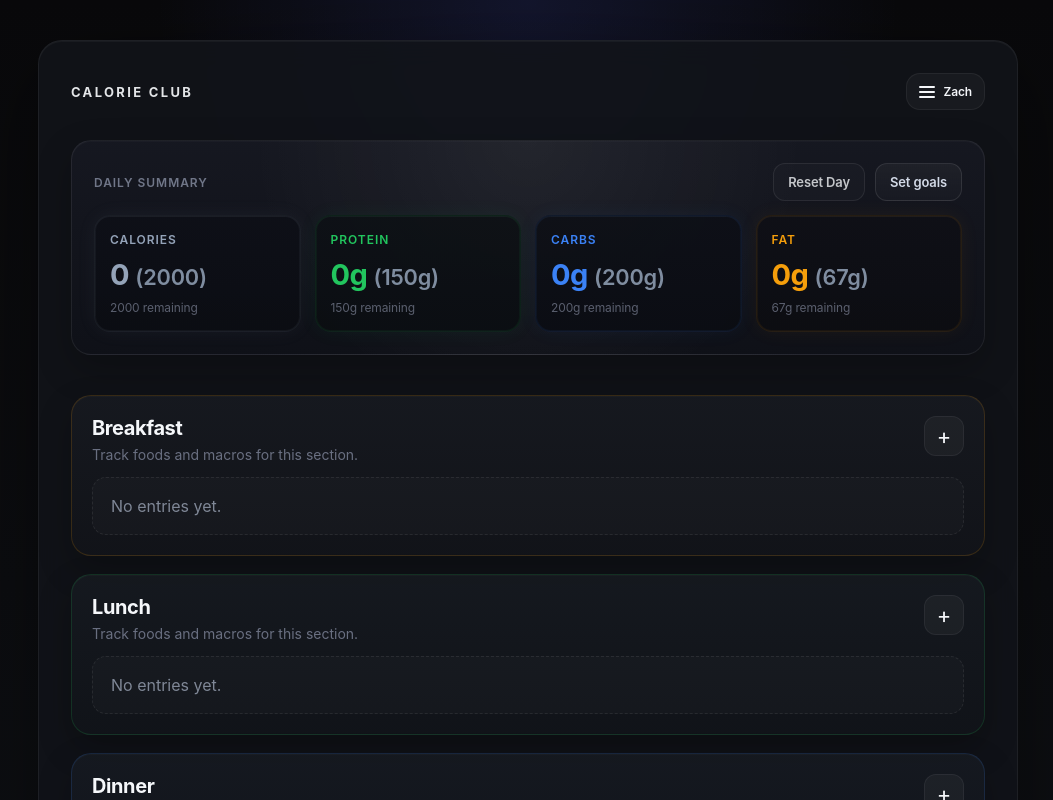
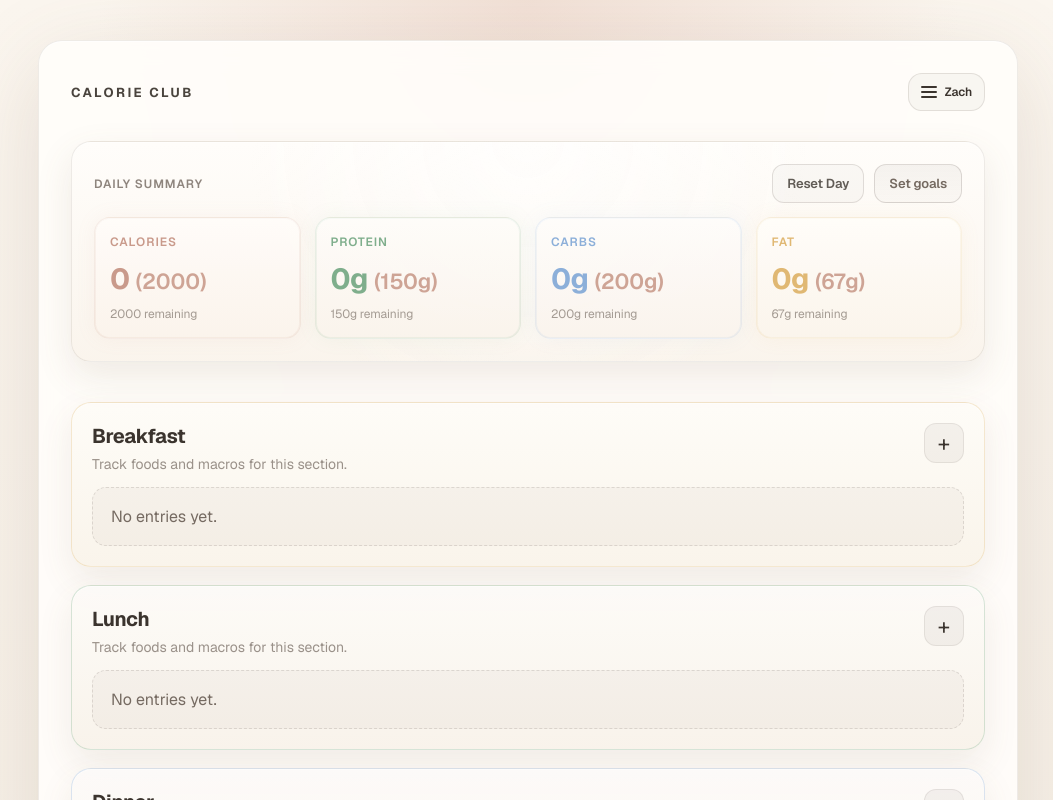
Before and after one commit to zrygwelski/ai-calorie-app, a Next.js app: page / in a window 1280 px wide. Shown: the top 800 px of the page, without its empty margins (112-1165 px from the left). Built offline with nearby package versions, Linux system fonts and the light colour scheme.

Commit message:
complete rehaul of color colors and styles

```diff
--- a/app/globals.css
+++ b/app/globals.css
@@ -1,30 +1,31 @@
 body {
-  font-family: Inter, Arial, sans-serif;
+  font-family: var(--font-geist-sans), "Segoe UI", ui-sans-serif, system-ui, sans-serif;
   margin: 0;
   min-height: 100vh;
-  --macro-calories: #94a3b8;
-  --macro-protein: #22c55e;
-  --macro-carbs: #3b82f6;
-  --macro-fat: #f59e0b;
+  --macro-calories: #C99A8B;
+  --macro-protein: #7FAE8C;
+  --macro-carbs: #8CAFD9;
+  --macro-fat: #E0B873;
 
-  --tint-breakfast: 245, 158, 11;
-  --tint-lunch: 34, 197, 94;
-  --tint-dinner: 59, 130, 246;
-  --tint-snacks: 168, 85, 247;
+  --tint-breakfast: 224, 184, 115;
+  --tint-lunch: 127, 174, 140;
+  --tint-dinner: 140, 175, 217;
+  --tint-snacks: 199, 165, 214;
 
-  --surface-0: #09090b;
-  --surface-1: rgba(18, 20, 26, 0.88);
-  --surface-2: rgba(15, 17, 23, 0.92);
-  --border-1: rgba(255, 255, 255, 0.06);
-  --border-2: rgba(255, 255, 255, 0.045);
-  --text-1: #f5f7fa;
-  --text-2: #a6adbb;
-  --text-3: #8b92a7;
+  --surface-0: #FBF6EF;
+  --surface-1: rgba(255, 253, 250, 0.92);
+  --surface-2: rgba(255, 251, 246, 0.96);
+  --border-1: rgba(64, 54, 46, 0.09);
+  --border-2: rgba(64, 54, 46, 0.06);
+  --text-1: #3B342E;
+  --text-2: #756A61;
+  --text-3: #948B81;
+  --accent: 201, 141, 130;
 
   background:
-    radial-gradient(circle at top, rgba(81, 98, 255, 0.14), transparent 28%),
-    linear-gradient(180deg, #09090b 0%, #0f1115 100%);
-  color: #f5f7fa;
+    radial-gradient(circle at top, rgba(224, 184, 168, 0.35), transparent 32%),
+    linear-gradient(180deg, #FBF6EF 0%, #F5EEE4 100%);
+  color: var(--text-1);
 }
 
 button,
@@ -51,8 +52,8 @@
   border-radius: 24px;
   background: var(--surface-1);
   box-shadow:
-    0 24px 90px rgba(0, 0, 0, 0.42),
-    inset 0 1px 0 rgba(255, 255, 255, 0.04);
+    0 24px 90px rgba(120, 96, 72, 0.16),
+    inset 0 1px 0 rgba(255, 255, 255, 0.7);
   backdrop-filter: blur(14px);
   position: relative;
 }
@@ -78,12 +79,12 @@
   font-weight: 700;
   letter-spacing: 0.18em;
   text-transform: uppercase;
-  color: rgba(245, 247, 250, 0.92);
+  color: rgba(59, 52, 46, 0.92);
 }
 
 .branding-tagline {
   margin: 0 0 20px;
-  color: rgba(199, 207, 221, 0.68);
+  color: rgba(117, 106, 97, 0.72);
   font-size: 13px;
   line-height: 1.4;
   max-width: 300px;
@@ -113,16 +114,16 @@
   align-items: center;
   gap: 8px;
   padding: 10px 12px;
-  border: 1px solid rgba(255, 255, 255, 0.06);
+  border: 1px solid rgba(64, 54, 46, 0.12);
   border-radius: 14px;
-  background: rgba(255, 255, 255, 0.035);
-  color: #f5f7fa;
+  background: rgba(64, 54, 46, 0.035);
+  color: var(--text-1);
   cursor: pointer;
   transition: background-color 160ms ease, transform 160ms ease, border-color 160ms ease;
 }
 
 .user-menu-button:hover {
-  background: rgba(255, 255, 255, 0.08);
+  background: rgba(64, 54, 46, 0.07);
   transform: translateY(-1px);
 }
 
@@ -139,7 +140,7 @@
   width: 100%;
   height: 2px;
   border-radius: 999px;
-  background: #f5f7fa;
+  background: var(--text-1);
 }
 
 .user-menu-text {
@@ -150,7 +151,7 @@
 
 .user-active {
   margin: 0;
-  color: rgba(199, 207, 221, 0.72);
+  color: rgba(117, 106, 97, 0.75);
   font-size: 13px;
   white-space: nowrap;
 }
@@ -162,10 +163,10 @@
   width: min(220px, 100%);
   padding: 10px;
   border-radius: 20px;
-  background: rgba(18, 20, 26, 0.92);
-  border: 1px solid rgba(255, 255, 255, 0.06);
+  background: rgba(255, 253, 250, 0.97);
+  border: 1px solid rgba(64, 54, 46, 0.1);
   backdrop-filter: blur(16px);
-  box-shadow: 0 28px 60px rgba(0, 0, 0, 0.22);
+  box-shadow: 0 28px 60px rgba(120, 96, 72, 0.18);
   z-index: 20;
   display: grid;
   gap: 6px;
@@ -180,7 +181,7 @@
   padding: 9px 12px;
   border-radius: 16px;
   background: transparent;
-  color: #f5f7fa;
+  color: var(--text-1);
   border: none;
   text-align: left;
   cursor: pointer;
@@ -194,12 +195,12 @@
 
 .user-menu-item:hover,
 .user-menu-item:focus-visible {
-  background: rgba(255, 255, 255, 0.06);
+  background: rgba(64, 54, 46, 0.06);
   outline: none;
 }
 
 .user-menu-item--active {
-  background: rgba(255, 255, 255, 0.08);
+  background: rgba(64, 54, 46, 0.08);
 }
 
 .user-menu-check {
@@ -209,8 +210,8 @@
   width: 18px;
   height: 18px;
   border-radius: 999px;
-  background: rgba(255, 255, 255, 0.08);
-  color: rgba(148, 163, 184, 0.95);
+  background: rgba(64, 54, 46, 0.08);
+  color: rgba(117, 106, 97, 0.9);
   font-size: 12px;
   line-height: 1;
 }
@@ -234,7 +235,7 @@
 .modal-eyebrow,
 .result-label {
   margin: 0 0 10px;
-  color: rgba(139, 146, 167, 0.78);
+  color: rgba(117, 106, 97, 0.82);
   font-size: 12px;
   font-weight: 600;
   letter-spacing: 0.08em;
@@ -245,11 +246,11 @@
   margin-top: 26px;
   padding: 20px;
   border-radius: 20px;
-  border: 1px solid rgba(255, 255, 255, 0.055);
-  background: linear-gradient(180deg, rgba(21, 24, 31, 0.97), rgba(16, 18, 24, 0.97));
+  border: 1px solid rgba(64, 54, 46, 0.09);
+  background: linear-gradient(180deg, rgba(255, 253, 250, 0.95), rgba(250, 244, 236, 0.95));
   box-shadow:
-    inset 0 1px 0 rgba(255, 255, 255, 0.02),
-    0 10px 28px rgba(0, 0, 0, 0.2);
+    inset 0 1px 0 rgba(255, 255, 255, 0.5),
+    0 10px 28px rgba(120, 96, 72, 0.1);
 }
 
 .goals-header {
@@ -266,11 +267,11 @@
 }
 
 .goals-toggle {
-  border: 1px solid rgba(255, 255, 255, 0.1);
+  border: 1px solid rgba(64, 54, 46, 0.16);
   border-radius: 12px;
   padding: 10px 14px;
-  background: linear-gradient(180deg, rgba(255, 255, 255, 0.045), rgba(255, 255, 255, 0.02));
-  color: #d2d9e6;
+  background: linear-gradient(180deg, rgba(64, 54, 46, 0.05), rgba(64, 54, 46, 0.02));
+  color: var(--text-2);
   font-size: 13px;
   font-weight: 560;
   letter-spacing: -0.01em;
@@ -284,25 +285,25 @@
 }
 
 .goals-toggle:hover {
-  background: linear-gradient(180deg, rgba(255, 255, 255, 0.065), rgba(255, 255, 255, 0.03));
-  border-color: rgba(255, 255, 255, 0.14);
-  color: #edf2f9;
+  background: linear-gradient(180deg, rgba(64, 54, 46, 0.08), rgba(64, 54, 46, 0.04));
+  border-color: rgba(64, 54, 46, 0.22);
+  color: var(--text-1);
   transform: translateY(-1px);
 }
 
 .goals-toggle:focus-visible,
 .reset-button:focus-visible {
   outline: none;
-  border-color: rgba(132, 145, 255, 0.6);
-  box-shadow: 0 0 0 4px rgba(97, 111, 255, 0.14);
+  border-color: rgba(var(--accent), 0.65);
+  box-shadow: 0 0 0 4px rgba(var(--accent), 0.22);
 }
 
 .reset-button {
-  border: 1px solid rgba(255, 255, 255, 0.08);
+  border: 1px solid rgba(64, 54, 46, 0.14);
   border-radius: 12px;
   padding: 10px 14px;
-  background: rgba(255, 255, 255, 0.02);
-  color: rgba(245, 247, 250, 0.78);
+  background: rgba(64, 54, 46, 0.025);
+  color: rgba(59, 52, 46, 0.8);
   font-size: 13px;
   font-weight: 560;
   letter-spacing: -0.01em;
@@ -316,9 +317,9 @@
 }
 
 .reset-button:hover {
-  background: rgba(255, 255, 255, 0.035);
-  border-color: rgba(255, 255, 255, 0.12);
-  color: #edf2f9;
+  background: rgba(64, 54, 46, 0.05);
+  border-color: rgba(64, 54, 46, 0.18);
+  color: var(--text-1);
   transform: translateY(-1px);
 }
 
@@ -332,7 +333,7 @@
 }
 
 .goals-label {
-  color: rgba(139, 146, 167, 0.74);
+  color: rgba(117, 106, 97, 0.78);
   font-size: 12px;
   font-weight: 600;
   letter-spacing: 0.08em;
@@ -340,7 +341,7 @@
 }
 
 .goals-derived {
-  color: rgba(199, 207, 221, 0.76);
+  color: rgba(90, 80, 72, 0.8);
   font-weight: 650;
   letter-spacing: -0.01em;
   text-transform: none;
@@ -349,20 +350,20 @@
 .goals-input {
   width: 100%;
   padding: 10px 12px;
-  border: 1px solid rgba(255, 255, 255, 0.065);
+  border: 1px solid rgba(64, 54, 46, 0.14);
   border-radius: 12px;
-  background: rgba(255, 255, 255, 0.022);
-  color: #f5f7fa;
+  background: rgba(64, 54, 46, 0.035);
+  color: var(--text-1);
 }
 
 .goals-input::placeholder {
-  color: #727b8d;
+  color: var(--text-3);
 }
 
 .goals-input:focus-visible {
   outline: none;
-  border-color: rgba(132, 145, 255, 0.6);
-  box-shadow: 0 0 0 4px rgba(97, 111, 255, 0.14);
+  border-color: rgba(var(--accent), 0.65);
+  box-shadow: 0 0 0 4px rgba(var(--accent), 0.22);
 }
 
 .goals-daily {
@@ -375,13 +376,13 @@
 .goals-total {
   padding: 10px 12px;
   border-radius: 14px;
-  border: 1px solid rgba(255, 255, 255, 0.06);
-  background: rgba(255, 255, 255, 0.02);
+  border: 1px solid rgba(64, 54, 46, 0.12);
+  background: rgba(64, 54, 46, 0.025);
 }
 
 .goals-total--warn {
-  border-color: rgba(255, 137, 137, 0.35);
-  box-shadow: inset 0 0 0 1px rgba(255, 137, 137, 0.1);
+  border-color: rgba(196, 92, 86, 0.4);
+  box-shadow: inset 0 0 0 1px rgba(196, 92, 86, 0.14);
 }
 
 .goals-total-value {
@@ -392,24 +393,24 @@
 
 .goals-total-hint {
   margin: 6px 0 0;
-  color: #8b92a7;
+  color: var(--text-2);
   font-size: 12px;
 }
 
 .goals-total--warn .goals-total-hint {
-  color: #ff9b9b;
+  color: #C15C56;
 }
 
 .goals-footnote {
   margin: 12px 0 0;
-  color: #8b92a7;
+  color: var(--text-2);
   font-size: 13px;
   line-height: 1.6;
 }
 
 .summary-footnote {
   margin: 12px 0 0;
-  color: #8b92a7;
+  color: var(--text-2);
   font-size: 13px;
   line-height: 1.6;
 }
@@ -465,13 +466,13 @@
   margin-top: 30px;
   padding: 22px;
   border-radius: 20px;
-  border: 1px solid rgba(255, 255, 255, 0.07);
+  border: 1px solid rgba(64, 54, 46, 0.09);
   background:
-    radial-gradient(circle at top, rgba(255, 255, 255, 0.06), transparent 55%),
-    linear-gradient(180deg, rgba(22, 24, 33, 0.98), rgba(15, 17, 24, 0.98));
+    radial-gradient(circle at top, rgba(255, 255, 255, 0.5), transparent 55%),
+    linear-gradient(180deg, rgba(255, 253, 250, 0.97), rgba(250, 244, 236, 0.97));
   box-shadow:
-    inset 0 1px 0 rgba(255, 255, 255, 0.025),
-    0 14px 36px rgba(0, 0, 0, 0.24);
+    inset 0 1px 0 rgba(255, 255, 255, 0.55),
+    0 14px 36px rgba(120, 96, 72, 0.12);
 }
 
 .summary-header {
@@ -510,7 +511,7 @@
 
 .summary-hint {
   margin: 0;
-  color: rgba(139, 146, 167, 0.68);
+  color: rgba(117, 106, 97, 0.72);
   font-size: 13px;
   line-height: 1.5;
   max-width: 260px;
@@ -526,55 +527,55 @@
 .summary-stat {
   padding: 16px 15px;
   border-radius: 16px;
-  border: 1px solid rgba(255, 255, 255, 0.028);
-  background: linear-gradient(180deg, rgba(14, 16, 22, 0.92), rgba(11, 13, 18, 0.92));
+  border: 1px solid rgba(64, 54, 46, 0.05);
+  background: linear-gradient(180deg, rgba(255, 253, 250, 0.85), rgba(250, 244, 236, 0.85));
   box-shadow:
-    inset 0 1px 0 rgba(255, 255, 255, 0.02),
-    inset 0 0 0 1px rgba(255, 255, 255, 0.015);
+    inset 0 1px 0 rgba(255, 255, 255, 0.5),
+    inset 0 0 0 1px rgba(255, 255, 255, 0.25);
 }
 
 .summary-stat--calories {
-  border-color: rgba(148, 163, 184, 0.1);
+  border-color: rgba(201, 154, 139, 0.16);
   background:
-    linear-gradient(180deg, rgba(14, 16, 22, 0.92), rgba(11, 13, 18, 0.92)),
-    rgba(148, 163, 184, 0.035);
+    linear-gradient(180deg, rgba(255, 253, 250, 0.85), rgba(250, 244, 236, 0.85)),
+    rgba(201, 154, 139, 0.06);
   box-shadow:
-    inset 0 1px 0 rgba(255, 255, 255, 0.018),
-    inset 0 0 0 1px rgba(148, 163, 184, 0.06),
-    0 0 20px rgba(148, 163, 184, 0.06);
+    inset 0 1px 0 rgba(255, 255, 255, 0.45),
+    inset 0 0 0 1px rgba(201, 154, 139, 0.1),
+    0 0 20px rgba(201, 154, 139, 0.08);
 }
 
 .summary-stat--protein {
-  border-color: rgba(34, 197, 94, 0.1);
+  border-color: rgba(127, 174, 140, 0.16);
   background:
-    linear-gradient(180deg, rgba(14, 16, 22, 0.92), rgba(11, 13, 18, 0.92)),
-    rgba(34, 197, 94, 0.035);
+    linear-gradient(180deg, rgba(255, 253, 250, 0.85), rgba(250, 244, 236, 0.85)),
+    rgba(127, 174, 140, 0.06);
   box-shadow:
-    inset 0 1px 0 rgba(255, 255, 255, 0.018),
-    inset 0 0 0 1px rgba(34, 197, 94, 0.06),
-    0 0 20px rgba(34, 197, 94, 0.06);
+    inset 0 1px 0 rgba(255, 255, 255, 0.45),
+    inset 0 0 0 1px rgba(127, 174, 140, 0.1),
+    0 0 20px rgba(127, 174, 140, 0.08);
 }
 
 .summary-stat--carbs {
-  border-color: rgba(59, 130, 246, 0.1);
+  border-color: rgba(140, 175, 217, 0.16);
   background:
-    linear-gradient(180deg, rgba(14, 16, 22, 0.92), rgba(11, 13, 18, 0.92)),
-    rgba(59, 130, 246, 0.035);
+    linear-gradient(180deg, rgba(255, 253, 250, 0.85), rgba(250, 244, 236, 0.85)),
+    rgba(140, 175, 217, 0.06);
   box-shadow:
-    inset 0 1px 0 rgba(255, 255, 255, 0.018),
-    inset 0 0 0 1px rgba(59, 130, 246, 0.06),
-    0 0 20px rgba(59, 130, 246, 0.06);
+    inset 0 1px 0 rgba(255, 255, 255, 0.45),
+    inset 0 0 0 1px rgba(140, 175, 217, 0.1),
+    0 0 20px rgba(140, 175, 217, 0.08);
 }
 
 .summary-stat--fat {
-  border-color: rgba(245, 158, 11, 0.1);
+  border-color: rgba(224, 184, 115, 0.16);
   background:
-    linear-gradient(180deg, rgba(14, 16, 22, 0.92), rgba(11, 13, 18, 0.92)),
-    rgba(245, 158, 11, 0.035);
+    linear-gradient(180deg, rgba(255, 253, 250, 0.85), rgba(250, 244, 236, 0.85)),
+    rgba(224, 184, 115, 0.06);
   box-shadow:
-    inset 0 1px 0 rgba(255, 255, 255, 0.018),
-    inset 0 0 0 1px rgba(245, 158, 11, 0.06),
-    0 0 20px rgba(245, 158, 11, 0.06);
+    inset 0 1px 0 rgba(255, 255, 255, 0.45),
+    inset 0 0 0 1px rgba(224, 184, 115, 0.1),
+    0 0 20px rgba(224, 184, 115, 0.08);
 }
 
 .summary-label {
@@ -597,9 +598,9 @@
   max-width: 100%;
   padding: 6px 10px;
   border-radius: 12px;
-  border: 1px solid rgba(255, 255, 255, 0.15);
-  background: rgba(255, 255, 255, 0.08);
-  color: #f5f7fa;
+  border: 1px solid rgba(64, 54, 46, 0.2);
+  background: rgba(64, 54, 46, 0.06);
+  color: var(--text-1);
   font: inherit;
   font-size: 1em;
   font-weight: 700;
@@ -608,8 +609,8 @@
 
 .summary-input:focus-visible {
   outline: none;
-  border-color: rgba(132, 145, 255, 0.6);
-  box-shadow: 0 0 0 4px rgba(97, 111, 255, 0.14);
+  border-color: rgba(var(--accent), 0.65);
+  box-shadow: 0 0 0 4px rgba(var(--accent), 0.22);
 }
 
 .summary-input-inline {
@@ -631,27 +632,27 @@
 .summary-subvalue {
   margin: 8px 0 0;
   font-size: 12px;
-  color: rgba(139, 146, 167, 0.62);
+  color: rgba(117, 106, 97, 0.65);
   letter-spacing: -0.01em;
 }
 
 .summary-goal-inline {
   font-size: 0.75em;
   font-weight: 600;
-  color: rgba(148, 163, 184, 0.85);
+  color: rgba(201, 154, 139, 0.9);
   letter-spacing: -0.01em;
 }
 
 .summary-goal-inline--muted {
-  color: rgba(148, 163, 184, 0.6);
+  color: rgba(201, 154, 139, 0.6);
 }
 
 .summary-subvalue--muted {
-  color: rgba(148, 163, 184, 0.65);
+  color: rgba(201, 154, 139, 0.65);
 }
 
 .summary-subvalue--over {
-  color: rgba(245, 158, 11, 0.9);
+  color: rgba(224, 184, 115, 0.95);
 }
 
 .meal-list {
@@ -661,13 +662,13 @@
 }
 
 .meal-section {
-  background: linear-gradient(180deg, rgba(22, 25, 32, 0.88), rgba(16, 18, 24, 0.88));
+  background: linear-gradient(180deg, rgba(255, 253, 250, 0.88), rgba(250, 244, 236, 0.88));
   border: 1px solid var(--border-1);
   border-radius: 20px;
   padding: 20px;
   box-shadow:
-    inset 0 1px 0 rgba(255, 255, 255, 0.02),
-    0 14px 34px rgba(0, 0, 0, 0.22);
+    inset 0 1px 0 rgba(255, 255, 255, 0.5),
+    0 14px 34px rgba(120, 96, 72, 0.1);
   transition:
     border-color 140ms ease,
     transform 140ms ease,
@@ -675,38 +676,38 @@
 }
 
 .meal-section:hover {
-  border-color: rgba(255, 255, 255, 0.1);
+  border-color: rgba(64, 54, 46, 0.16);
   box-shadow:
-    inset 0 1px 0 rgba(255, 255, 255, 0.02),
-    0 16px 42px rgba(0, 0, 0, 0.25);
+    inset 0 1px 0 rgba(255, 255, 255, 0.55),
+    0 16px 42px rgba(120, 96, 72, 0.13);
 }
 
 .meal-section--breakfast {
   background:
-    linear-gradient(180deg, rgba(22, 25, 32, 0.9), rgba(17, 19, 25, 0.9)),
-    rgba(var(--tint-breakfast), 0.045);
-  border-color: rgba(var(--tint-breakfast), 0.16);
+    linear-gradient(180deg, rgba(255, 253, 250, 0.9), rgba(250, 244, 236, 0.9)),
+    rgba(var(--tint-breakfast), 0.14);
+  border-color: rgba(var(--tint-breakfast), 0.3);
 }
 
 .meal-section--lunch {
   background:
-    linear-gradient(180deg, rgba(22, 25, 32, 0.9), rgba(17, 19, 25, 0.9)),
-    rgba(var(--tint-lunch), 0.045);
-  border-color: rgba(var(--tint-lunch), 0.16);
+    linear-gradient(180deg, rgba(255, 253, 250, 0.9), rgba(250, 244, 236, 0.9)),
+    rgba(var(--tint-lunch), 0.14);
+  border-color: rgba(var(--tint-lunch), 0.3);
 }
 
 .meal-section--dinner {
   background:
-    linear-gradient(180deg, rgba(22, 25, 32, 0.9), rgba(17, 19, 25, 0.9)),
-    rgba(var(--tint-dinner), 0.045);
-  border-color: rgba(var(--tint-dinner), 0.16);
+    linear-gradient(180deg, rgba(255, 253, 250, 0.9), rgba(250, 244, 236, 0.9)),
+    rgba(var(--tint-dinner), 0.14);
+  border-color: rgba(var(--tint-dinner), 0.3);
 }
 
 .meal-section--snacks {
   background:
-    linear-gradient(180deg, rgba(22, 25, 32, 0.9), rgba(17, 19, 25, 0.9)),
-    rgba(var(--tint-snacks), 0.045);
-  border-color: rgba(var(--tint-snacks), 0.16);
+    linear-gradient(180deg, rgba(255, 253, 250, 0.9), rgba(250, 244, 236, 0.9)),
+    rgba(var(--tint-snacks), 0.14);
+  border-color: rgba(var(--tint-snacks), 0.3);
 }
 
 .meal-header {
@@ -731,7 +732,7 @@
 
 .meal-description {
   margin: 6px 0 0;
-  color: rgba(139, 146, 167, 0.72);
+  color: rgba(117, 106, 97, 0.72);
   font-size: 14px;
 }
 
@@ -759,14 +760,14 @@
 .close-button:focus-visible,
 .meal-input:focus-visible {
   outline: none;
-  border-color: rgba(132, 145, 255, 0.6);
-  box-shadow: 0 0 0 4px rgba(97, 111, 255, 0.14);
+  border-color: rgba(var(--accent), 0.65);
+  box-shadow: 0 0 0 4px rgba(var(--accent), 0.22);
 }
 
 .add-button {
   width: 40px;
   height: 40px;
-  background: rgba(255, 255, 255, 0.04);
+  background: rgba(64, 54, 46, 0.05);
   color: var(--text-1);
   font-size: 22px;
   line-height: 1;
@@ -779,15 +780,15 @@
 
 .entry-card {
   background:
-    radial-gradient(circle at top, rgba(255, 255, 255, 0.025), transparent 62%),
-    linear-gradient(180deg, rgba(10, 12, 17, 0.99), rgba(8, 10, 14, 0.99));
-  border: 1px solid rgba(255, 255, 255, 0.03);
+    radial-gradient(circle at top, rgba(255, 255, 255, 0.7), transparent 62%),
+    linear-gradient(180deg, rgba(255, 253, 250, 0.98), rgba(250, 245, 238, 0.98));
+  border: 1px solid rgba(64, 54, 46, 0.06);
   border-radius: 16px;
   padding: 13px 14px;
   box-shadow:
-    inset 0 1px 0 rgba(255, 255, 255, 0.012),
-    inset 0 0 0 1px rgba(255, 255, 255, 0.01),
-    0 10px 24px rgba(0, 0, 0, 0.25);
+    inset 0 1px 0 rgba(255, 255, 255, 0.4),
+    inset 0 0 0 1px rgba(255, 255, 255, 0.2),
+    0 10px 24px rgba(120, 96, 72, 0.1);
 }
 
 .entry-header {
@@ -804,17 +805,17 @@
 }
 
 .entry-qty {
-  color: rgba(139, 146, 167, 0.72);
+  color: rgba(117, 106, 97, 0.75);
   font-weight: 600;
   letter-spacing: -0.01em;
 }
 
 .delete-button {
-  border: 1px solid rgba(255, 255, 255, 0.055);
+  border: 1px solid rgba(64, 54, 46, 0.12);
   border-radius: 12px;
   padding: 8px 10px;
-  background: rgba(255, 255, 255, 0.02);
-  color: rgba(174, 183, 201, 0.84);
+  background: rgba(64, 54, 46, 0.02);
+  color: rgba(117, 106, 97, 0.85);
   font-size: 13px;
   cursor: pointer;
   transition:
@@ -826,15 +827,15 @@
 }
 
 .delete-button:hover {
-  background: rgba(255, 255, 255, 0.032);
-  color: rgba(226, 232, 240, 0.9);
+  background: rgba(64, 54, 46, 0.05);
+  color: rgba(59, 52, 46, 0.9);
   transform: translateY(-1px);
 }
 
 .delete-button:focus-visible {
   outline: none;
-  border-color: rgba(255, 137, 137, 0.55);
-  box-shadow: 0 0 0 4px rgba(255, 118, 118, 0.12);
+  border-color: rgba(196, 92, 86, 0.55);
+  box-shadow: 0 0 0 4px rgba(196, 92, 86, 0.16);
 }
 
 .entry-metrics {
@@ -855,9 +856,9 @@
   margin: 0;
   padding: 7px 9px;
   border-radius: 9px;
-  background: rgba(255, 255, 255, 0.014);
-  border: 1px solid rgba(255, 255, 255, 0.024);
-  color: rgba(199, 207, 221, 0.82);
+  background: rgba(64, 54, 46, 0.03);
+  border: 1px solid rgba(64, 54, 46, 0.05);
+  color: rgba(90, 80, 72, 0.85);
   font-size: 13px;
   display: flex;
   align-items: baseline;
@@ -875,17 +876,17 @@
 }
 
 .metric-value {
-  color: rgba(245, 247, 250, 0.9);
+  color: rgba(59, 52, 46, 0.92);
   font-variant-numeric: tabular-nums;
 }
 
 .empty-state {
   margin: 0;
   padding: 18px;
-  border: 1px dashed rgba(255, 255, 255, 0.08);
+  border: 1px dashed rgba(64, 54, 46, 0.14);
   border-radius: 14px;
-  color: #7f8796;
-  background: rgba(255, 255, 255, 0.02);
+  color: var(--text-2);
+  background: rgba(64, 54, 46, 0.03);
 }
 
 .modal-backdrop {
@@ -896,7 +897,7 @@
   align-items: center;
   justify-content: center;
   padding: 20px;
-  background: rgba(3, 5, 10, 0.78);
+  background: rgba(58, 48, 40, 0.42);
   backdrop-filter: blur(10px);
 }
 
@@ -905,14 +906,14 @@
   z-index: 1001;
   width: min(100%, 420px);
   background:
-    radial-gradient(circle at top, rgba(255, 255, 255, 0.06), transparent 58%),
-    linear-gradient(180deg, rgba(18, 20, 26, 1) 0%, rgba(13, 15, 20, 1) 100%);
-  border: 1px solid rgba(255, 255, 255, 0.065);
+    radial-gradient(circle at top, rgba(255, 255, 255, 0.6), transparent 58%),
+    linear-gradient(180deg, rgba(255, 253, 250, 1) 0%, rgba(250, 244, 236, 1) 100%);
+  border: 1px solid rgba(64, 54, 46, 0.12);
   border-radius: 22px;
   padding: 22px;
   box-shadow:
-    0 28px 80px rgba(0, 0, 0, 0.55),
-    inset 0 1px 0 rgba(255, 255, 255, 0.02);
+    0 28px 80px rgba(120, 96, 72, 0.2),
+    inset 0 1px 0 rgba(255, 255, 255, 0.6);
 }
 
 .modal-header {
@@ -926,61 +927,61 @@
 .close-button {
   min-width: 36px;
   height: 36px;
-  background: rgba(255, 255, 255, 0.04);
-  color: #c7cfdd;
+  background: rgba(64, 54, 46, 0.05);
+  color: var(--text-2);
 }
 
 .meal-input {
   width: 100%;
   padding: 13px 14px;
-  border: 1px solid rgba(255, 255, 255, 0.065);
+  border: 1px solid rgba(64, 54, 46, 0.14);
   border-radius: 14px;
-  background: rgba(255, 255, 255, 0.035);
-  color: #f5f7fa;
+  background: rgba(64, 54, 46, 0.04);
+  color: var(--text-1);
 }
 
 .meal-input::placeholder {
-  color: #727b8d;
+  color: var(--text-3);
 }
 
 .submit-button {
   margin-top: 12px;
   width: 100%;
   padding: 12px 16px;
-  background: rgba(255, 255, 255, 0.06);
-  color: #f5f7fa;
+  background: rgba(64, 54, 46, 0.06);
+  color: var(--text-1);
   font-weight: 600;
-  border-color: rgba(255, 255, 255, 0.1);
-  box-shadow: inset 0 1px 0 rgba(255, 255, 255, 0.04);
+  border-color: rgba(64, 54, 46, 0.14);
+  box-shadow: inset 0 1px 0 rgba(255, 255, 255, 0.5);
 }
 
 .submit-button:hover {
-  background: rgba(255, 255, 255, 0.08);
-  border-color: rgba(255, 255, 255, 0.14);
+  background: rgba(64, 54, 46, 0.09);
+  border-color: rgba(64, 54, 46, 0.18);
 }
 
 .error-message {
   margin: 14px 0 0;
-  color: #ff8b8b;
+  color: #C15C56;
   font-size: 14px;
 }
 
 .result-panel {
   margin-top: 16px;
   padding: 14px;
-  border: 1px solid rgba(255, 255, 255, 0.045);
+  border: 1px solid rgba(64, 54, 46, 0.08);
   border-radius: 16px;
-  background: rgba(255, 255, 255, 0.02);
+  background: rgba(64, 54, 46, 0.025);
 }
 
 .raw-output {
   margin: 0;
   padding: 14px;
-  background: rgba(10, 12, 17, 0.92);
-  color: #dce3ef;
+  background: rgba(64, 54, 46, 0.06);
+  color: var(--text-1);
   border-radius: 14px;
   overflow-x: auto;
-  border: 1px solid rgba(255, 255, 255, 0.03);
+  border: 1px solid rgba(64, 54, 46, 0.08);
   font-size: 13px;
   line-height: 1.6;
   font-family: ui-monospace, SFMono-Regular, Menlo, Monaco, Consolas, "Liberation Mono",
```
